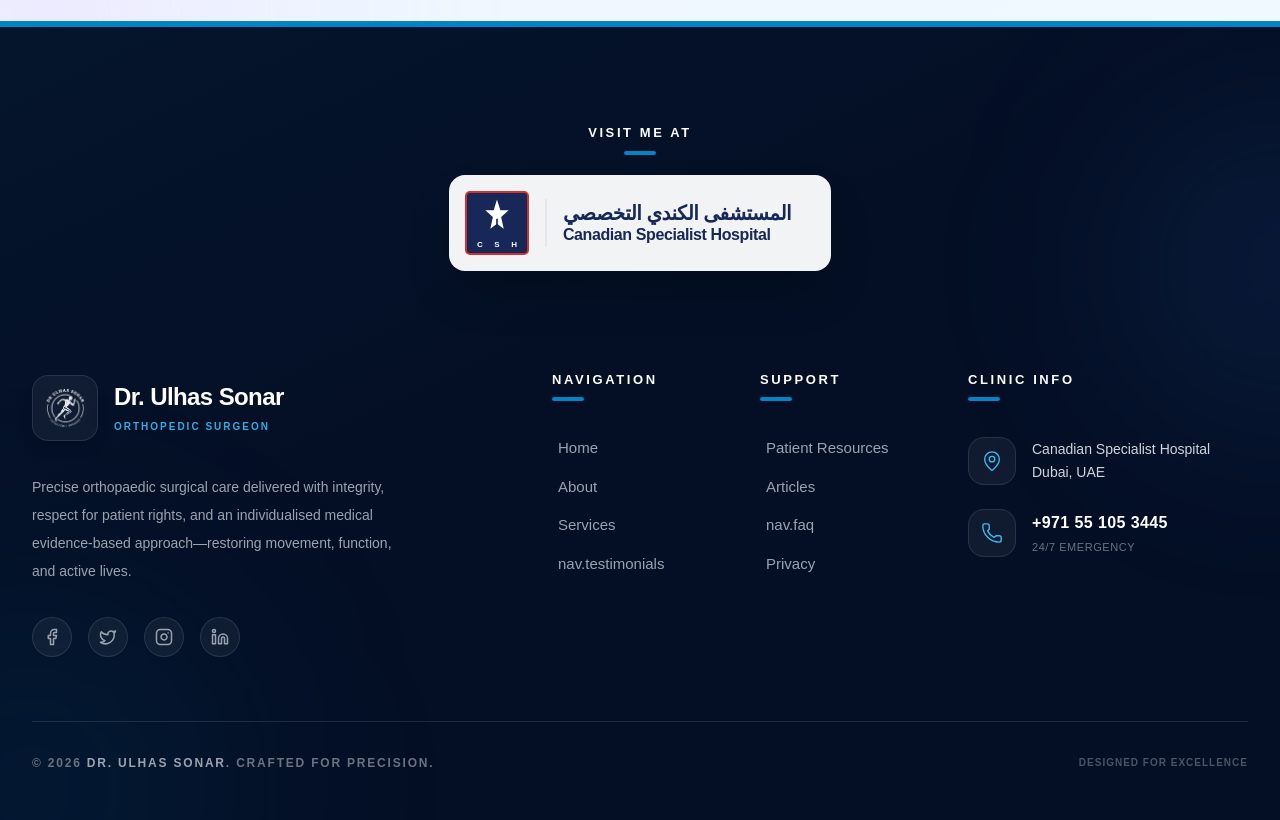
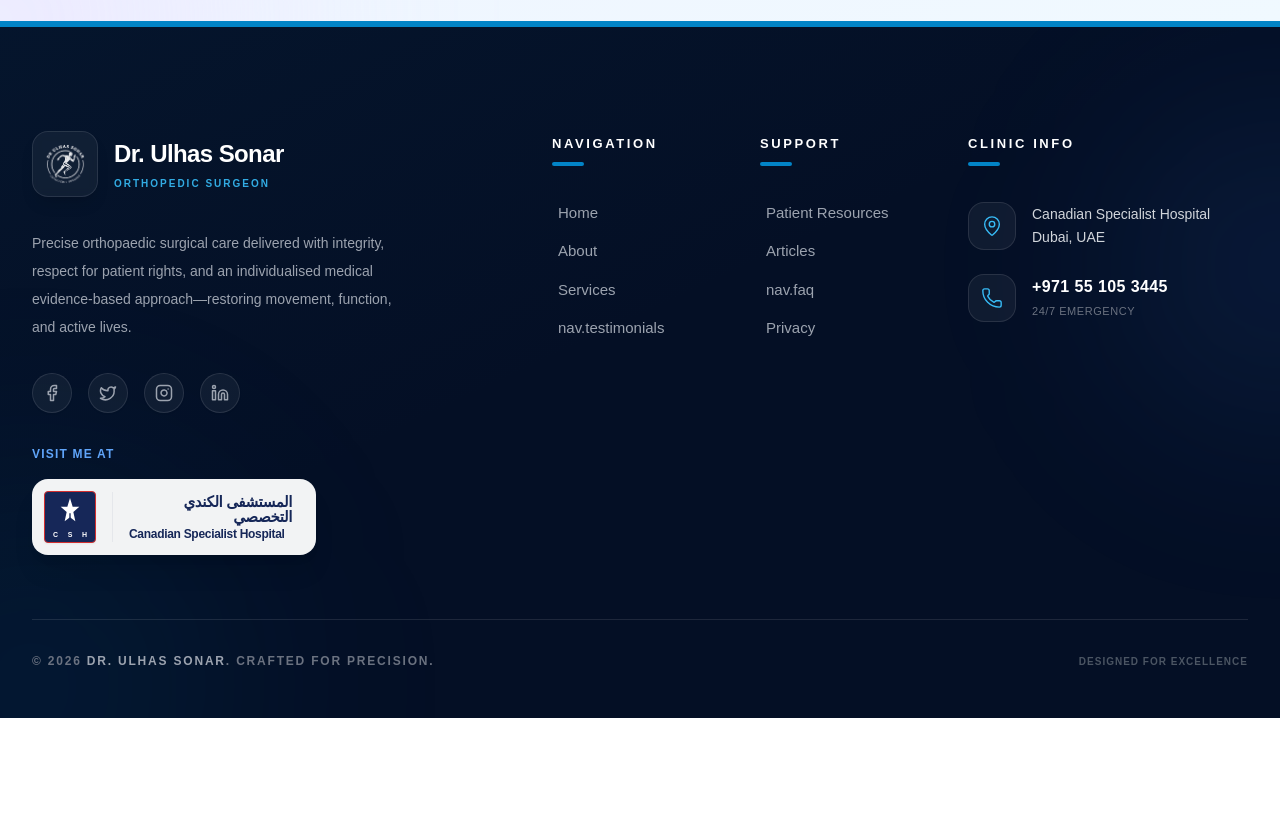
Before and after one commit to sabin876/Doctor-Port, a React (Vite) app: page /gallery in a window 1280 px wide. Shown: the part 1340-2160 px from the top of the page. After the commit the page ends 2058 px from the top, so only its background shows below. Built offline with nearby package versions, Linux system fonts and the light colour scheme; a web font is replaced by a local one.

Commit message:
Move hospital logo below social icons

```diff
--- a/src/components/Footer.jsx
+++ b/src/components/Footer.jsx
@@ -14,36 +14,6 @@ const Footer = () => {
             <div className="absolute top-20 -end-40 w-80 h-80 bg-blue-500/10 rounded-full blur-[100px] pointer-events-none"></div>
 
             <div className="max-w-7xl mx-auto px-4 sm:px-6 lg:px-8 relative z-10">
-                {/* Visit Me At Section */}
-                <div className="flex flex-col items-center mb-24 relative z-20">
-                    <h3 className="text-[13px] font-montserrat font-black uppercase tracking-[0.2em] mb-8 text-white relative inline-block">
-                        {t('footer.visitMeAt')}
-                        <span className="absolute -bottom-3 left-1/2 -translate-x-1/2 w-8 h-1 bg-primary-600 rounded-full"></span>
-                    </h3>
-                    <a href="https://csh.ae/" target="_blank" rel="noreferrer" className="group flex items-center gap-4 bg-white/95 hover:bg-white p-4 pr-10 rounded-2xl shadow-2xl transition-all duration-300 hover:-translate-y-2 hover:shadow-primary-500/20">
-                        {/* Custom CSS representation of the Canadian Specialist Hospital logo */}
-                        <div className="relative w-16 h-16 bg-[#162758] rounded-[5px] border-2 border-[#d32f2f] flex justify-center flex-shrink-0">
-                            <svg className="absolute top-1 w-10 h-10 text-white fill-current" viewBox="0 0 24 24">
-                                <path d="M12 1.5L14 8h5l-4.5 4L16 19l-4-3-4 3 1.5-7L5 8h5l2-6.5z"/>
-                                <path className="fill-[#162758]" d="M11.5 13h1v8h-1v-8z"/>
-                            </svg>
-                            <div className="absolute bottom-1 w-full flex justify-between px-2.5">
-                                <span className="text-white text-[8px] font-black leading-none">C</span>
-                                <span className="text-white text-[8px] font-black leading-none">S</span>
-                                <span className="text-white text-[8px] font-black leading-none">H</span>
-                            </div>
-                        </div>
-                        <div className="flex flex-col border-l-2 border-gray-200 pl-4 py-1">
-                            <span className="text-[#162758] text-[20px] font-black font-montserrat tracking-tight leading-none mb-1 text-right" dir="rtl">
-                                المستشفى الكندي التخصصي
-                            </span>
-                            <span className="text-[#162758] text-[16px] font-bold font-montserrat tracking-tight leading-none">
-                                Canadian Specialist Hospital
-                            </span>
-                        </div>
-                    </a>
-                </div>
-
                 <div className="grid grid-cols-1 md:grid-cols-2 lg:grid-cols-12 gap-12 lg:gap-8 mb-16">
                     {/* Brand Column */}
                     <div className="lg:col-span-4 flex flex-col pt-2">
@@ -64,7 +34,8 @@ const Footer = () => {
                             {t('footer.desc')}
                         </p>
 
-                        {/* Social Links */}
+                        {/* Social Links & Visit Link */}
+                        <div className="flex flex-col gap-8">
                             <div className="flex gap-4">
                                 {[
                                     { Icon: Facebook, label: 'Facebook' },
@@ -82,10 +53,40 @@ const Footer = () => {
                                     </a>
                                 ))}
                             </div>
+
+                            {/* Visit Me At Section (Realigned) */}
+                            <div>
+                                <h4 className="text-[12px] font-montserrat font-bold uppercase tracking-widest mb-4 text-blue-400">
+                                    {t('footer.visitMeAt')}
+                                </h4>
+                                <a href="https://csh.ae/" target="_blank" rel="noreferrer" className="group inline-flex items-center gap-4 bg-white/95 hover:bg-white p-3 pr-6 rounded-2xl shadow-xl transition-all duration-300 hover:-translate-y-1 hover:shadow-primary-500/10">
+                                    {/* Custom CSS representation of the Canadian Specialist Hospital logo */}
+                                    <div className="relative w-[3.25rem] h-[3.25rem] bg-[#162758] rounded shadow-sm border border-[#d32f2f] flex justify-center flex-shrink-0">
+                                        <svg className="absolute w-8 h-8 top-1 text-white fill-current" viewBox="0 0 24 24">
+                                            <path d="M12 1.5L14 8h5l-4.5 4L16 19l-4-3-4 3 1.5-7L5 8h5l2-6.5z"/>
+                                            <path className="fill-[#162758]" d="M11.5 13h1v8h-1v-8z"/>
+                                        </svg>
+                                        <div className="absolute bottom-1 w-full flex justify-between px-2">
+                                            <span className="text-white text-[7px] font-black leading-none">C</span>
+                                            <span className="text-white text-[7px] font-black leading-none">S</span>
+                                            <span className="text-white text-[7px] font-black leading-none">H</span>
+                                        </div>
+                                    </div>
+                                    <div className="flex flex-col border-l border-gray-200 pl-4 py-0.5 max-w-[180px]">
+                                        <span className="text-[#162758] text-[15px] font-black font-montserrat tracking-tight leading-none mb-1 text-right" dir="rtl">
+                                            المستشفى الكندي التخصصي
+                                        </span>
+                                        <span className="text-[#162758] text-[12px] font-bold font-montserrat tracking-tight leading-none">
+                                            Canadian Specialist Hospital
+                                        </span>
+                                    </div>
+                                </a>
+                            </div>
+                        </div>
                     </div>
 
                     {/* Quick Links Column */}
-                    <div className="lg:col-span-2 lg:col-start-6">
+                    <div className="lg:col-span-2 lg:col-start-6 pt-2">
                         <h4 className="text-[13px] font-montserrat font-black uppercase tracking-[0.2em] mb-8 text-white relative inline-block">
                             {t('footer.nav')}
                             <span className="absolute -bottom-3 left-0 w-8 h-1 bg-primary-600 rounded-full"></span>
@@ -108,7 +109,7 @@ const Footer = () => {
                     </div>
 
                     {/* Support Links Column */}
-                    <div className="lg:col-span-2">
+                    <div className="lg:col-span-2 pt-2">
                         <h4 className="text-[13px] font-montserrat font-black uppercase tracking-[0.2em] mb-8 text-white relative inline-block">
                             {t('footer.support')}
                             <span className="absolute -bottom-3 left-0 w-8 h-1 bg-primary-600 rounded-full"></span>
@@ -131,7 +132,7 @@ const Footer = () => {
                     </div>
 
                     {/* Contact Info Column */}
-                    <div className="lg:col-span-3">
+                    <div className="lg:col-span-3 pt-2">
                         <h4 className="text-[13px] font-montserrat font-black uppercase tracking-[0.2em] mb-8 text-white relative inline-block">
                             {t('footer.clinic')}
                             <span className="absolute -bottom-3 left-0 w-8 h-1 bg-primary-600 rounded-full"></span>
```
Lines whose indentation alone changed are shown as unchanged.
